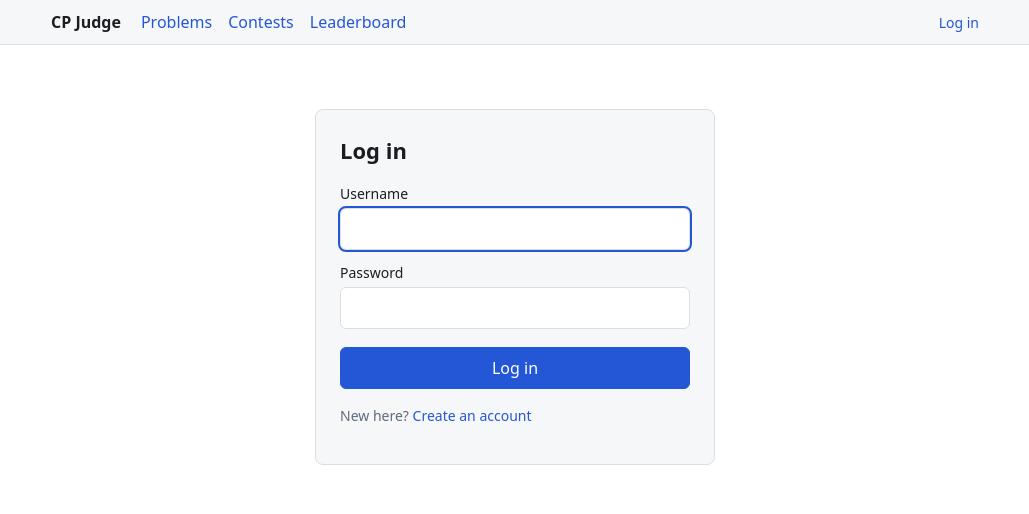
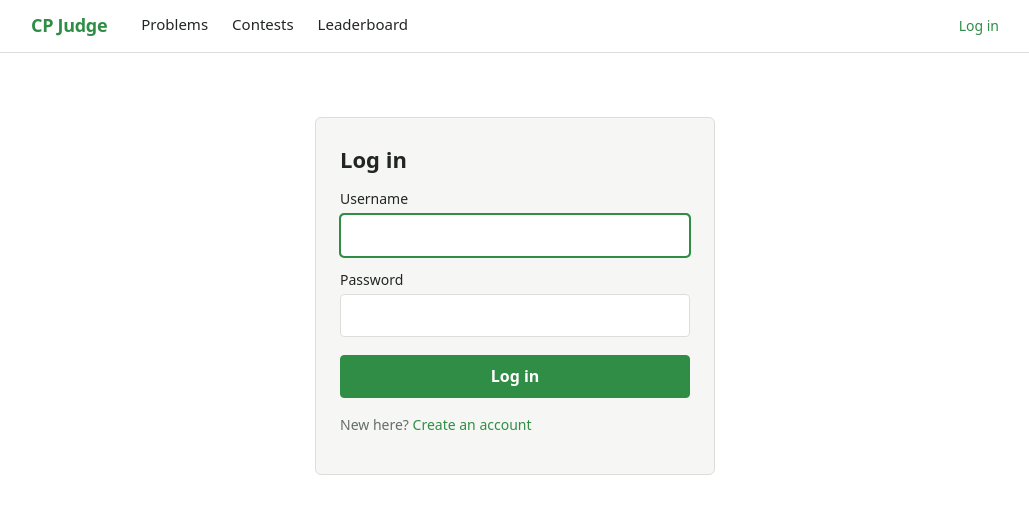
Before and after one commit to AkulkrishnaMS/DBMS-PROJECT, a Next.js app: page /login in a window 1280 px wide. Shown: the top 514 px of the page, without its empty margins (125-1154 px from the left). Built offline with nearby package versions, Linux system fonts and the light colour scheme; no server answers.

Commit message:
UI: green theme and dark mode setup

```diff
--- a/app/globals.css
+++ b/app/globals.css
@@ -1,73 +1,116 @@
+/* ---------- theme tokens ---------- */
 :root {
-  --bg: #ffffff; --surface: #f6f7f9; --text: #1a1d21; --muted: #5f6b7a;
-  --border: #d9dee5; --accent: #2457d6; --accent-text: #ffffff; --danger: #b42318; --ok: #1a7f37;
+  --bg: #ffffff; --surface: #f6f7f5; --text: #222622; --muted: #666d66;
+  --border: #dcdfd9; --accent: #2f8d46; --accent-hover: #276f38; --accent-text: #ffffff;
+  --ok: #2f8d46; --danger: #c62828; --warn: #b26a00;
+  color-scheme: light;
 }
-@media (prefers-color-scheme: dark) {
-  :root {
-    --bg: #14171c; --surface: #1c2027; --text: #e8eaed; --muted: #9aa5b4;
-    --border: #2e353f; --accent: #6b93f5; --accent-text: #0e1116; --danger: #f08a80; --ok: #56d364;
-  }
+html[data-theme="dark"] {
+  --bg: #181a18; --surface: #222522; --text: #e6e8e5; --muted: #a0a69f;
+  --border: #353a35; --accent: #4cc16a; --accent-hover: #6bd486; --accent-text: #0d1a10;
+  --ok: #56d364; --danger: #ff7b72; --warn: #e3b341;
+  color-scheme: dark;
 }
+
+/* ---------- base ---------- */
 * { box-sizing: border-box; }
-body { margin: 0; background: var(--bg); color: var(--text);
-  font-family: system-ui, -apple-system, "Segoe UI", sans-serif; line-height: 1.5; }
+body { margin: 0; background: var(--bg); color: var(--text); line-height: 1.55;
+  font-family: system-ui, -apple-system, "Segoe UI", Roboto, sans-serif; }
+h1 { margin: 0 0 12px; font-size: 26px; }
+h3 { margin: 24px 0 8px; font-size: 16px; }
 a { color: var(--accent); text-decoration: none; }
-a:hover { text-decoration: underline; }
-.container { max-width: 960px; margin: 0 auto; padding: 24px 16px; }
+a:hover { color: var(--accent-hover); text-decoration: underline; }
+.container { max-width: 1000px; margin: 0 auto; padding: 24px 16px 48px; }
+.muted { color: var(--muted); }
 
-.nav { border-bottom: 1px solid var(--border); background: var(--surface); }
-.nav-inner { max-width: 960px; margin: 0 auto; padding: 10px 16px;
-  display: flex; align-items: center; gap: 20px; flex-wrap: wrap; }
-.brand { font-weight: 700; color: var(--text); }
-.nav-links { display: flex; gap: 16px; flex: 1; flex-wrap: wrap; }
-.nav-user { display: flex; align-items: center; gap: 12px; color: var(--muted); font-size: 14px; }
+/* ---------- nav ---------- */
+.nav { border-bottom: 1px solid var(--border); background: var(--bg); }
+.nav-inner { max-width: 1000px; margin: 0 auto; padding: 0 16px; display: flex;
+  align-items: stretch; gap: 24px; flex-wrap: wrap; min-height: 52px; }
+.brand { display: flex; align-items: center; font-weight: 800; font-size: 18px;
+  color: var(--accent); letter-spacing: -0.3px; }
+.brand:hover { text-decoration: none; color: var(--accent-hover); }
+.nav-links { display: flex; gap: 4px; flex: 1; flex-wrap: wrap; }
+.nav-links a { display: flex; align-items: center; padding: 0 10px; color: var(--text);
+  border-bottom: 2px solid transparent; font-size: 15px; }
+.nav-links a:hover { text-decoration: none; color: var(--accent); }
+.nav-links a.active { border-bottom-color: var(--accent); color: var(--accent); font-weight: 600; }
+.nav-user { display: flex; align-items: center; gap: 10px; font-size: 14px; color: var(--muted); }
+.nav-user strong { color: var(--text); font-weight: 600; }
+.icon-btn { background: none; border: 1px solid var(--border); color: var(--text); border-radius: 4px;
+  width: 34px; height: 34px; cursor: pointer; font-size: 16px; line-height: 1; }
+.icon-btn:hover { border-color: var(--accent); color: var(--accent); }
 
-.card { background: var(--surface); border: 1px solid var(--border);
-  border-radius: 8px; padding: 24px; max-width: 400px; margin: 40px auto; }
-.card h1 { margin: 0 0 16px; font-size: 22px; }
+/* ---------- forms and buttons ---------- */
 label { display: block; font-size: 14px; margin: 12px 0 4px; }
-input { width: 100%; padding: 8px 10px; font: inherit; color: var(--text);
-  background: var(--bg); border: 1px solid var(--border); border-radius: 6px; }
-input:focus { outline: 2px solid var(--accent); outline-offset: 0; }
-.btn { display: inline-block; padding: 8px 14px; font: inherit; cursor: pointer;
-  border-radius: 6px; border: 1px solid var(--accent); background: var(--accent); color: var(--accent-text); }
-.btn:disabled { opacity: .6; cursor: default; }
-.btn-plain { background: transparent; color: var(--text); border-color: var(--border); }
+input, select, textarea { font: inherit; color: var(--text); background: var(--bg);
+  border: 1px solid var(--border); border-radius: 4px; }
+input { width: 100%; padding: 8px 10px; }
+select { padding: 8px 10px; }
+input:focus, select:focus, textarea:focus { outline: 2px solid var(--accent); outline-offset: -1px; border-color: var(--accent); }
+.btn { display: inline-block; padding: 8px 16px; font: inherit; font-weight: 600; cursor: pointer;
+  border-radius: 4px; border: 1px solid var(--accent); background: var(--accent); color: var(--accent-text); }
+.btn:hover { background: var(--accent-hover); border-color: var(--accent-hover); text-decoration: none; color: var(--accent-text); }
+.btn:disabled { opacity: .55; cursor: default; }
+.btn-plain { background: transparent; color: var(--text); border-color: var(--border); font-weight: 500; }
+.btn-plain:hover { background: var(--surface); color: var(--text); border-color: var(--muted); }
 .btn-wide { width: 100%; margin-top: 18px; }
-.error { color: var(--danger); font-size: 14px; margin-top: 12px; }
-.switch { margin-top: 16px; font-size: 14px; color: var(--muted); }
 .link-btn { background: none; border: none; padding: 0; font: inherit; color: var(--accent); cursor: pointer; }
 .link-btn:hover { text-decoration: underline; }
-.muted { color: var(--muted); }
+.error { color: var(--danger); font-size: 14px; margin-top: 12px; }
 
-h1 { margin: 0 0 12px; }
+/* ---------- cards, toolbar, tables ---------- */
+.card { background: var(--surface); border: 1px solid var(--border); border-radius: 6px;
+  padding: 24px; max-width: 400px; margin: 40px auto; }
+.card h1 { font-size: 22px; }
+.switch { margin-top: 16px; font-size: 14px; color: var(--muted); }
 .toolbar { display: flex; gap: 10px; flex-wrap: wrap; margin-bottom: 16px; }
 .toolbar input { flex: 1; min-width: 180px; width: auto; }
-select { padding: 8px 10px; font: inherit; color: var(--text); background: var(--bg);
-  border: 1px solid var(--border); border-radius: 6px; }
 table { width: 100%; border-collapse: collapse; }
-th, td { text-align: left; padding: 8px 10px; border-bottom: 1px solid var(--border); }
-th { font-size: 13px; color: var(--muted); font-weight: 600; }
-.badge { display: inline-block; padding: 1px 8px; border-radius: 10px; font-size: 13px;
-  border: 1px solid var(--border); }
-.layout { display: grid; grid-template-columns: 1fr 1fr; gap: 24px; align-items: start; }
-@media (max-width: 800px) { .layout { grid-template-columns: 1fr; } }
+th, td { text-align: left; padding: 9px 12px; border-bottom: 1px solid var(--border); }
+th { font-size: 13px; color: var(--muted); font-weight: 600; background: var(--surface); }
+tbody tr:hover { background: var(--surface); }
+.table-wrap { overflow-x: auto; border: 1px solid var(--border); border-radius: 6px; }
+.table-wrap th:first-child, .table-wrap td:first-child { padding-left: 16px; }
+.empty { padding: 32px 0; text-align: center; color: var(--muted); }
+
+/* ---------- difficulty and verdict tags ---------- */
+.diff { display: inline-block; padding: 1px 9px; border-radius: 3px; font-size: 13px; font-weight: 600;
+  border: 1px solid currentColor; }
+.diff-easy { color: var(--ok); } .diff-medium { color: var(--warn); } .diff-hard { color: var(--danger); }
+.verdict-tag { font-weight: 700; font-size: 14px; }
+.v-AC { color: var(--ok); }
+.v-WA, .v-RE { color: var(--danger); }
+.v-TLE, .v-MLE { color: var(--warn); }
+.v-CE, .v-PENDING { color: var(--muted); }
+
+/* ---------- problem page ---------- */
+.layout { display: grid; grid-template-columns: 1fr 1fr; gap: 28px; align-items: start; }
+@media (max-width: 820px) { .layout { grid-template-columns: 1fr; } }
 .statement { white-space: pre-wrap; }
-.sample { background: var(--surface); border: 1px solid var(--border); border-radius: 6px;
+.sample { background: var(--surface); border: 1px solid var(--border); border-radius: 4px;
   padding: 10px 12px; margin: 8px 0; }
-.sample pre { margin: 4px 0 0; font-family: ui-monospace, Consolas, monospace; font-size: 14px; }
-.sample b { font-size: 13px; color: var(--muted); }
+.sample pre { margin: 2px 0 8px; font-family: ui-monospace, Consolas, monospace; font-size: 14px; }
+.sample b { font-size: 12px; color: var(--muted); text-transform: uppercase; letter-spacing: .4px; }
 textarea.code { width: 100%; min-height: 320px; padding: 10px; resize: vertical; tab-size: 4;
-  font-family: ui-monospace, Consolas, monospace; font-size: 14px; color: var(--text);
-  background: var(--bg); border: 1px solid var(--border); border-radius: 6px; }
-textarea.code:focus { outline: 2px solid var(--accent); }
+  font-family: ui-monospace, Consolas, monospace; font-size: 14px; }
 .editor-bar { display: flex; gap: 10px; align-items: center; margin-bottom: 8px; }
-.verdict { margin-top: 14px; padding: 12px; border-radius: 6px; border: 1px solid var(--border);
-  background: var(--surface); }
+.verdict { margin-top: 14px; padding: 12px 14px; border-radius: 6px; border: 1px solid var(--border);
+  border-left: 4px solid var(--muted); background: var(--surface); }
+.verdict.ok { border-left-color: var(--ok); }
+.verdict.fail { border-left-color: var(--danger); }
 .verdict .big { font-size: 20px; font-weight: 700; }
 .verdict.ok .big { color: var(--ok); }
 .verdict.fail .big { color: var(--danger); }
 .cases { display: flex; gap: 6px; flex-wrap: wrap; margin-top: 8px; }
-.cases span { font-size: 13px; padding: 1px 8px; border-radius: 10px; border: 1px solid var(--border); }
+.case { font-size: 13px; padding: 1px 8px; border-radius: 3px; border: 1px solid var(--border); background: var(--bg); }
 .compile { white-space: pre-wrap; font-family: ui-monospace, Consolas, monospace; font-size: 13px;
   margin-top: 8px; color: var(--danger); }
+
+/* ---------- submission page ---------- */
+.meta { display: flex; gap: 24px; flex-wrap: wrap; margin: 4px 0 20px; font-size: 14px; color: var(--muted); }
+.meta strong { color: var(--text); }
+pre.codeblock { margin: 0; padding: 14px; overflow: auto; background: var(--surface);
+  border: 1px solid var(--border); border-radius: 6px; font-family: ui-monospace, Consolas, monospace;
+  font-size: 14px; line-height: 1.5; }
+td.mono { font-family: ui-monospace, Consolas, monospace; font-size: 13px; white-space: pre-wrap; }
--- a/app/layout.js
+++ b/app/layout.js
@@ -3,9 +3,16 @@ import Nav from './components/Nav';
 
 export const metadata = { title: 'CP Judge' };
 
+// Runs before the page paints, so a saved dark choice never flashes white.
+// Order: saved choice, then the system setting, then light.
+const themeInit = `try{var t=localStorage.getItem('theme');
+if(!t){t=matchMedia('(prefers-color-scheme: dark)').matches?'dark':'light'}
+document.documentElement.setAttribute('data-theme',t)}catch(e){}`;
+
 export default function RootLayout({ children }) {
   return (
-    <html lang="en">
+    <html lang="en" suppressHydrationWarning>
+      <head><script dangerouslySetInnerHTML={{ __html: themeInit }} /></head>
       <body>
         <Nav />
         <div className="container">{children}</div>
```
